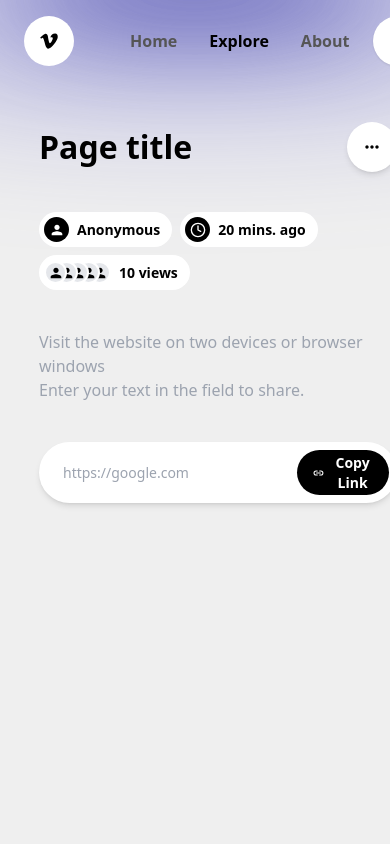
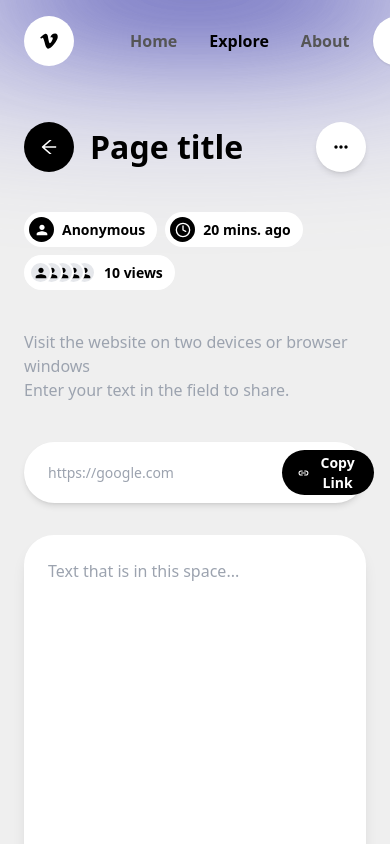
Before and after one commit to ennanuel/text-share-frontend, a React (Vite) app: page /spaces/space/1 in a window 390 px wide. Shown: the top 844 px of the page. Built offline with nearby package versions, Linux system fonts and the light colour scheme.

Commit message:
Imported and utilized 'Keyboard' component and made page responsive

```diff
--- a/src/pages/TextSpace.tsx
+++ b/src/pages/TextSpace.tsx
@@ -3,18 +3,23 @@ import { BsDot } from "react-icons/bs";
 import { FaAngleDown } from "react-icons/fa";
 import { FiClock } from "react-icons/fi";
 import { IoLink } from "react-icons/io5";
-import { MdPerson, MdMoreHoriz } from "react-icons/md";
+import { MdPerson } from "react-icons/md";
 import OptionsModal from "../components/OptionsModal";
+import { AiOutlineArrowLeft } from "react-icons/ai";
+import LoadingSpace from "../components/LoadingSpace";
+import ToggleKeyboardButton from "../components/Keyboard/ToggleKeyboardBtn";
 
 
 export default function TextSpace() {
     return (
-
-        <body className="flex gap-8 min-h-[calc(100vh_-_60px)] relative mt-10 px-[10vw]">
+        <body className="flex flex-col md:flex-row gap-8 min-h-[calc(100vh_-_60px)] relative mt-10 px-6 md:px-[10vw]">
             <div className="flex-1 flex-col justify-between gap-10">
                 <div className="flex flex-col gap-10">
                     <div className="flex items-center justify-between gap-4">
-                        <h1 className="text-[2rem] font-bold">Page title</h1>
+                        <button className="btn relative aspect-square flex items-center justify-center">
+                            <AiOutlineArrowLeft size={20} className="relative" />
+                        </button>
+                        <h1 className="text-[2rem] font-bold flex-1">Page title</h1>
                         <OptionsModal />
                     </div>
                     <ul className="flex flex-wrap items-center gap-2">
@@ -53,7 +58,12 @@ export default function TextSpace() {
                 <div></div>
             </div>
             <div className="flex-1 flex flex-col gap-4">
-                <textarea name="" id="" className="w-full min-h-[60vh] rounded-[30px] ng-white shadow-lg shadow-black/10 p-6" placeholder="Text that is in this space..."></textarea>
+                <div className="relative">
+                    <textarea name="" id="text-space-area" className="w-full min-h-[60vh] rounded-[30px] ng-white shadow-lg shadow-black/10 p-6" placeholder="Text that is in this space..."></textarea>
+                    <div className="absolute bottom-4 right-4">
+                        <ToggleKeyboardButton inputId="text-space-area" />
+                    </div>
+                </div>
                 <div className="flex justify-between items-center">
                     <ul className="text-gray-400 flex items-center flex-wrap">
                         <li className="flex items-center justify-center gap-2">
```
